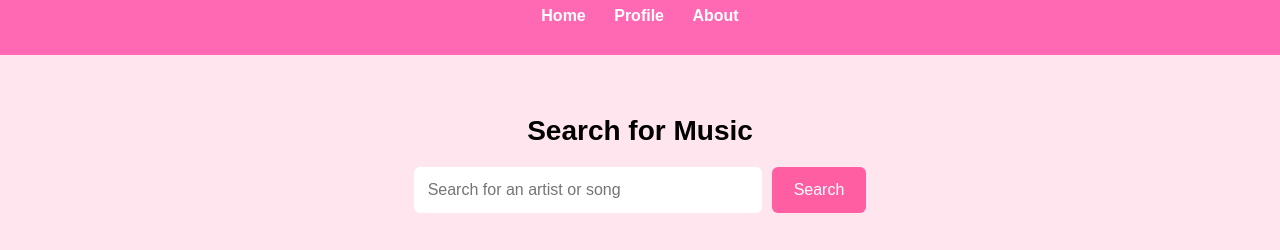
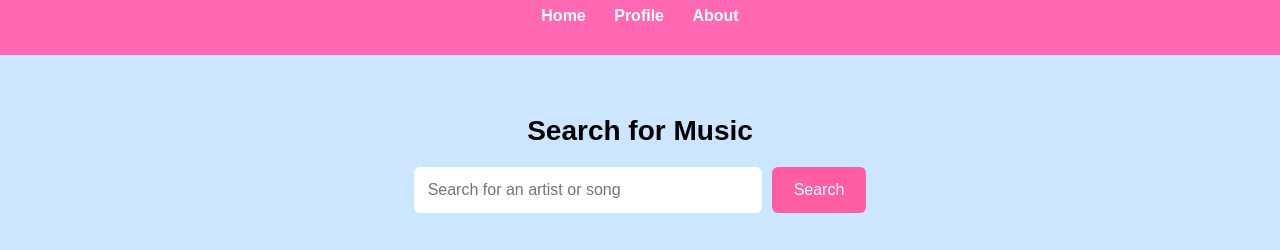
Before and after one commit to miaholder/music-pink-devops, a plain HTML site: page apps/web/index.html in a window 1280 px wide. Shown: the part 75-325 px from the top of the page. Drawn offline with Linux system fonts and the light colour scheme.

Commit message:
Demo: change background colour to blue

```diff
--- a/apps/web/index.html
+++ b/apps/web/index.html
@@ -8,7 +8,7 @@
     body {
       margin: 0;
       font-family: Arial, sans-serif;
-      background-color: #ffe6ee;
+      background-color: #cce6ff;
       text-align: center;
     }
 
```
